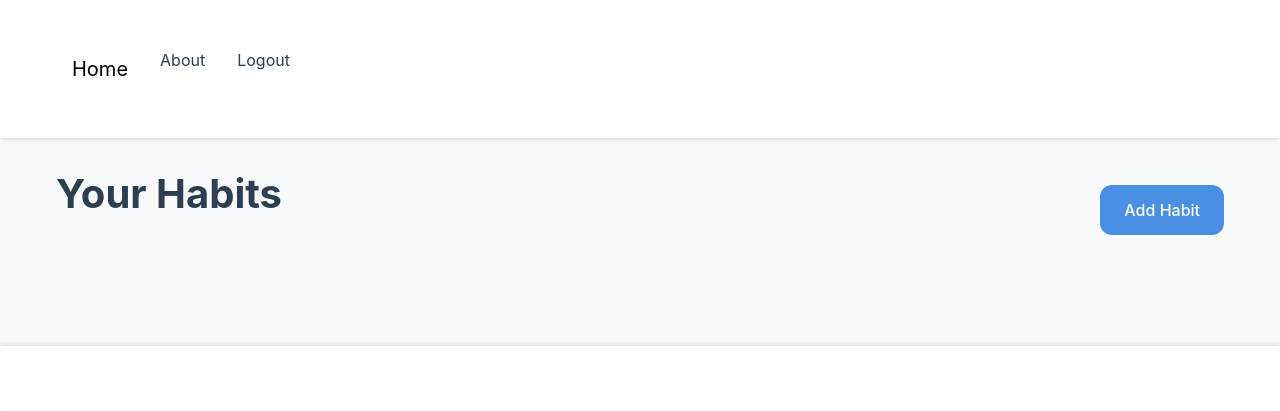
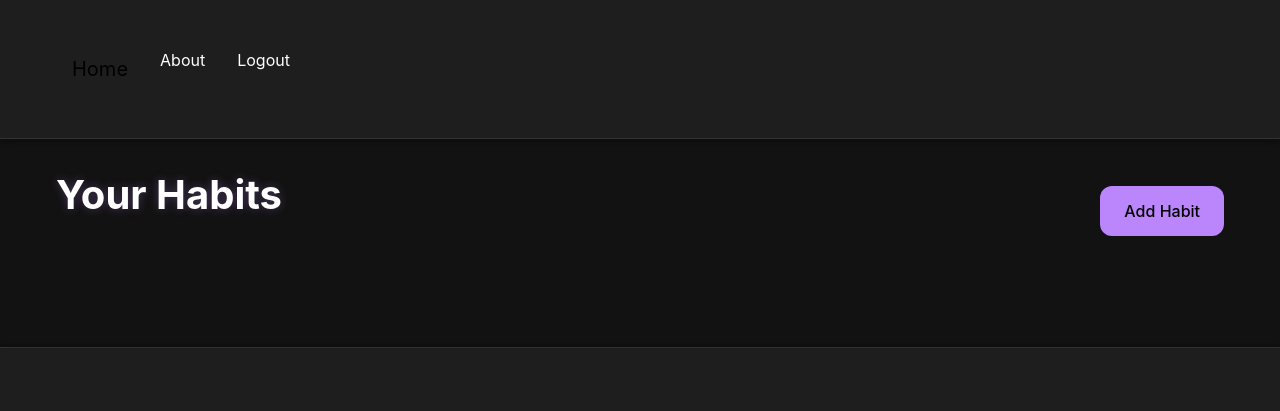
Before and after one commit to Georgeburn94/streakly, a Django app: page / in a window 1280 px wide. Shown: the top 411 px of the page. Run offline with Django 4.2, Linux system fonts and the light colour scheme; a user stored in the database is signed in; data that the repository does not hold is empty.

Commit message:
dark theme

```diff
--- a/static/css/styles.css
+++ b/static/css/styles.css
@@ -1,12 +1,15 @@
 /* Variables */
 :root {
-    --primary-color: #4a90e2;
-    --success-color: #3ea356;
-    --background-color: #f8f9fa;
-    --text-color: #2c3e50;
+  --background-color: #121212;
+  --surface-color: #1e1e1e;
+  --primary-color: #bb86fc;
+  --secondary-color: #03dac6;
+  --success-color: #00e676;
+  --text-color: #ffffff;
+  --text-secondary: rgba(255, 255, 255, 0.7);
+  --border-color: #333333;
   --border-radius: 12px;
-    --shadow: 0 2px 4px rgba(0, 0, 0, 0.1);
-    --container-width: 1200px;
+  --shadow: 0 4px 6px rgba(0, 0, 0, 0.3);
 }
 
 /* Base Styles */
@@ -23,8 +26,9 @@
 
 /* Navigation */
 .navbar {
-    background-color: white;
+  background-color: var(--surface-color);
   box-shadow: var(--shadow);
+  border-bottom: 1px solid var(--border-color);
   padding: 1rem 0;
 }
 
@@ -55,6 +59,7 @@
   font-weight: 700;
   color: var(--text-color);
   margin-bottom: 2rem;
+  text-shadow: 0 0 10px rgba(187, 134, 252, 0.3);
 }
 
 /* Buttons */
@@ -68,11 +73,12 @@
 .btn-primary {
   background-color: var(--primary-color);
   border: none;
+  color: #000000;
 }
 
 .btn-primary:hover {
   transform: translateY(-2px);
-    box-shadow: 0 4px 6px rgba(74, 144, 226, 0.2);
+  box-shadow: 0 0 15px rgba(187, 134, 252, 0.4);
 }
 
 /* Calendar Styles */
@@ -174,9 +190,11 @@
 
 /* Footer */
 .footer {
-    background: white;
+  background: var(--surface-color);
   padding: 2rem 0;
   text-align: center;
-    box-shadow: 0 -2px 4px rgba(0, 0, 0, 0.1);
+  box-shadow: 0 -2px 4px rgba(0, 0, 0, 0.3);
   margin-top: 3rem;
+  border-top: 1px solid var(--border-color);
+  color: var(--text-secondary);
 }
--- a/streakly/templates/base.html
+++ b/streakly/templates/base.html
@@ -24,7 +24,7 @@
     <link rel="stylesheet" href="{% static 'css/styles.css' %}">
 </head>
 
-<body class="">
+<body class="dark-theme">
     <header>
         <!-- Navbar -->
         <nav class="navbar navbar-expand-lg">
@@ -62,7 +62,7 @@
         </nav>
     </header>
 
-    <main class="container">
+    <main class="container ">
         {% block content %}
         {% endblock %}
     </main>
```
Also changed, not shown: other parts of static/css/styles.css (+19 -9 lines). Lines whose indentation alone changed are shown as unchanged.
